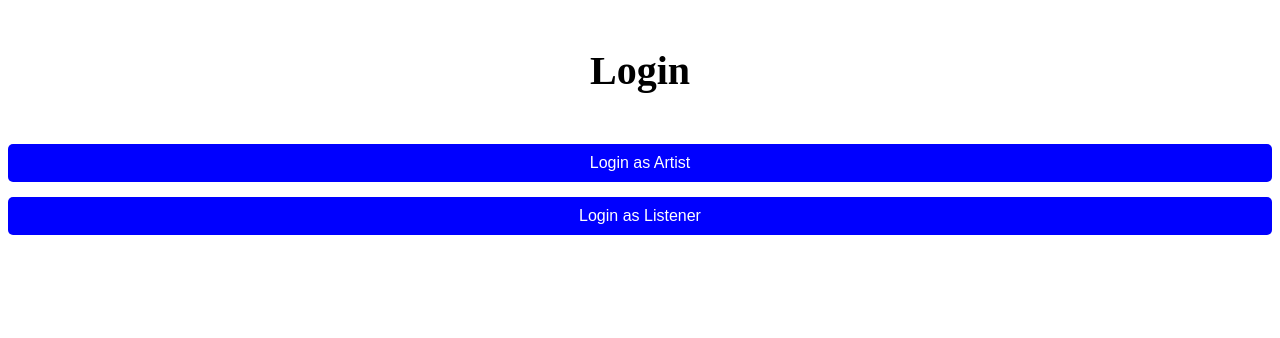
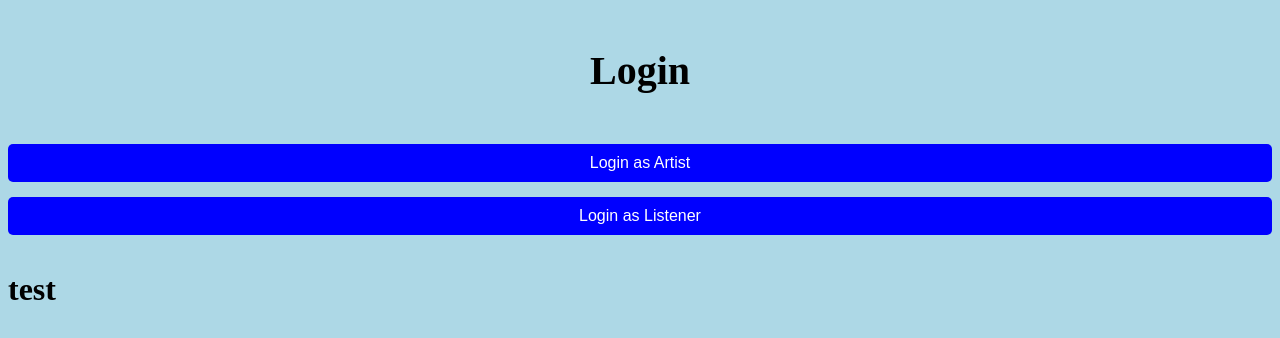
Before and after one commit to Oasis-NEU/sp25-group-13, a React (Vite) app: page / in a window 1280 px wide. Both pictures are taken after a click on the button "Login as Artist". Shown: the top 338 px of the page. Built offline with nearby package versions, Linux system fonts and the light colour scheme.

Commit message:
added functionality for button

```diff
--- a/src/App.css
+++ b/src/App.css
@@ -0,0 +1,3 @@
+:root {
+    background-color: lightblue;
+}
--- a/src/Pages/Login/Login.jsx
+++ b/src/Pages/Login/Login.jsx
@@ -1,17 +1,27 @@
 import './Login.css'
+import {useState, useEffect, useRef} from 'react';
+
+
 
 
 function Login() {
-
+  const [activeComponent, setActiveComponent] = useState('');
   return (
     <>
     <div className="login-container">
       <h1 className="login-header">Login</h1>
         <div className="button-container"></div>
-        <button className="login-button">Login as Artist</button>
+        <button onClick={() => setActiveComponent('login-as-artist')}
+        className="login-button">Login as Artist</button>
         <button className="login-button">Login as Listener</button>
+        {activeComponent === "login-as-artist" && (
+          <div className = "artist-login">
+            <h1>test</h1>
+          </div>
+        )}
       </div>
     </>
+
   )
 }
 
```
